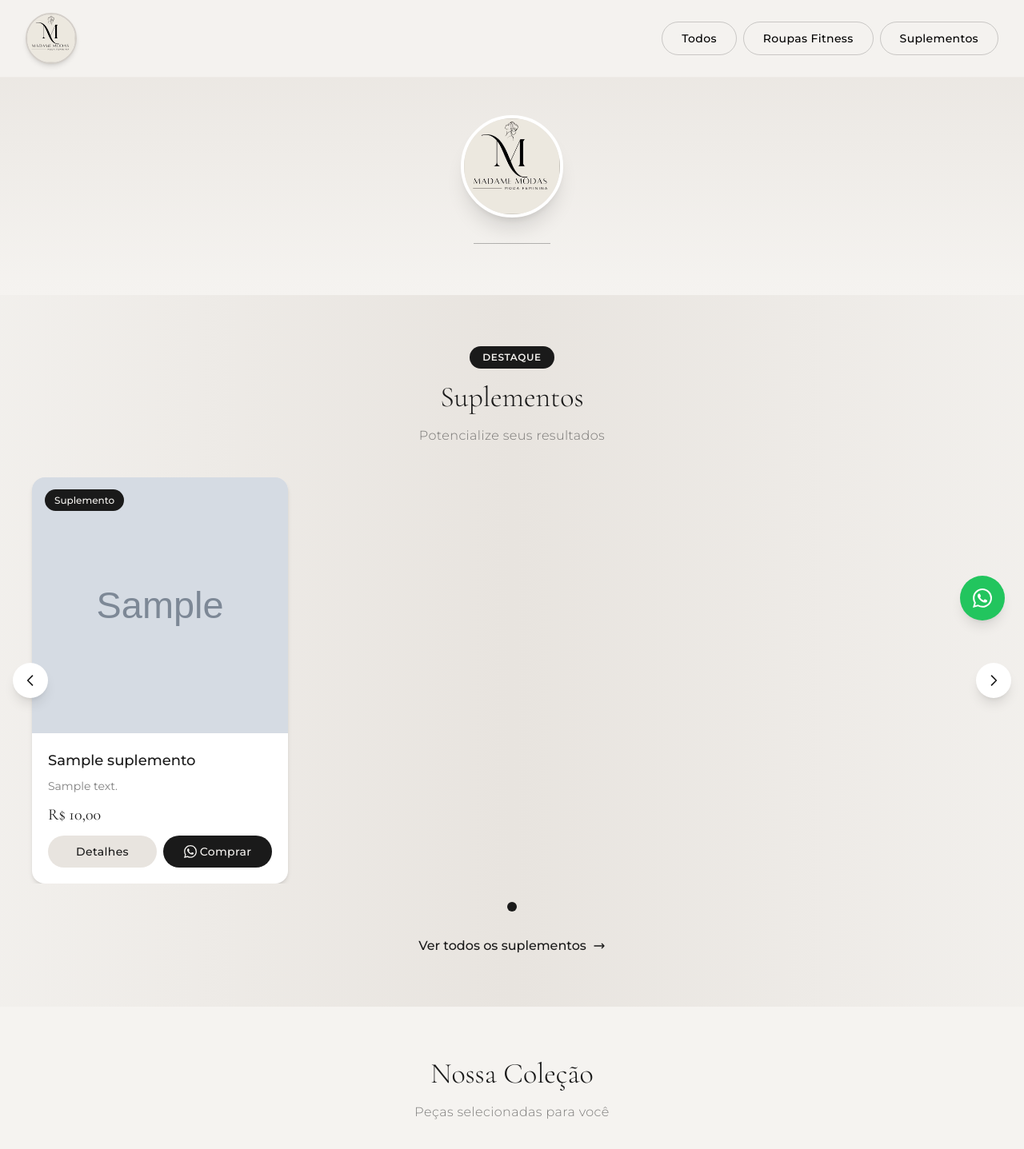
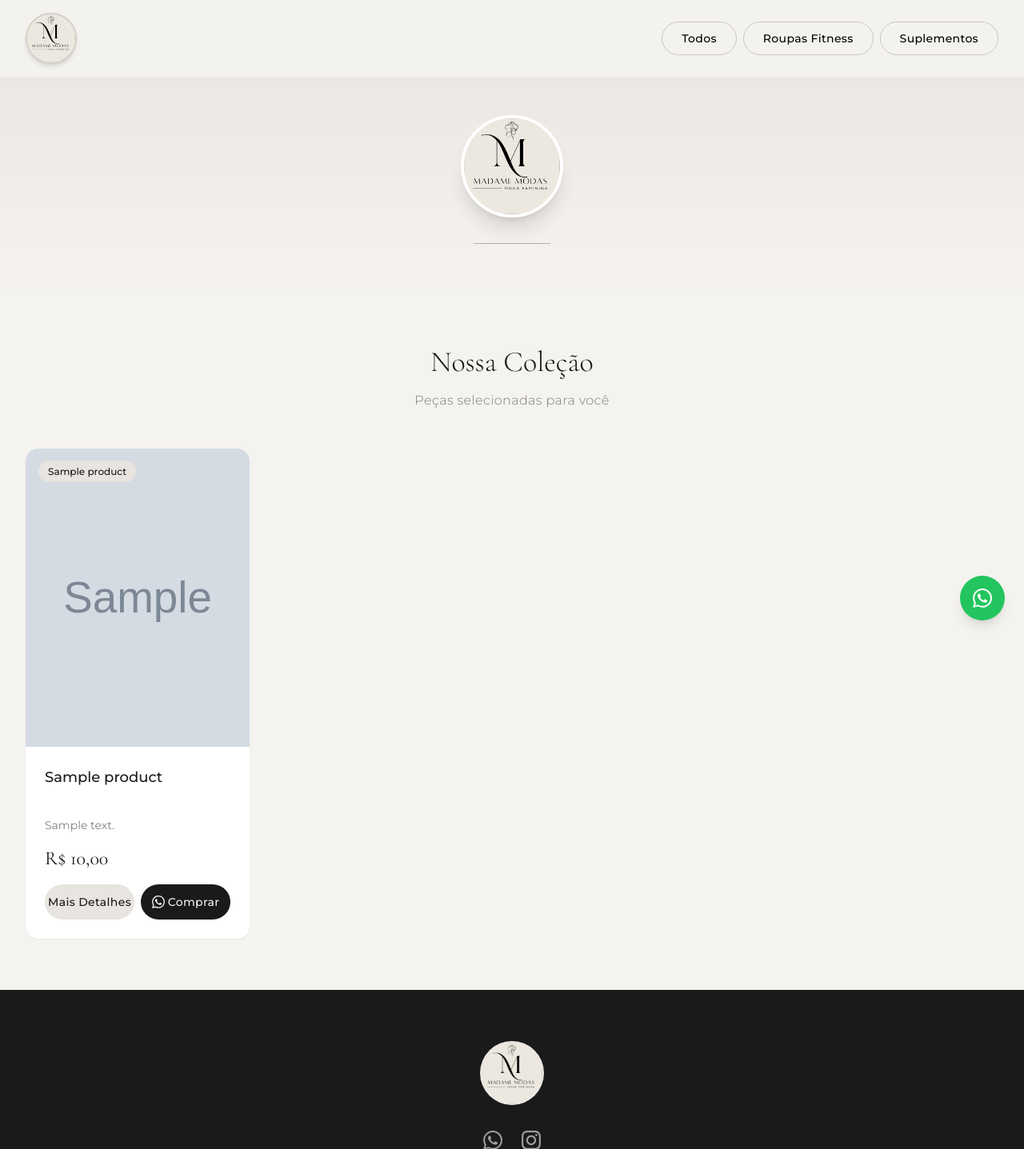
Before and after one commit to alanakaled10/madame_fitnes, a Node project: template views/index.ejs in a window 1280 px wide. Shown: the top 1437 px of the page at 80% size. Run offline with Node 20 templates, Linux system fonts and the light colour scheme; the template is opened without the code that fills it: most values are stand-ins (such as "Sample title", 1, 10 or a date in 2020); grey boxes marked "Sample" are stand-in pictures; some libraries are stand-ins or nearby versions.

Commit message:
Exibe destaque de suplementos apenas na categoria 'todos'
Co-Authored-By: Claude Opus 4.5 <noreply@anthropic.com>

```diff
--- a/views/index.ejs
+++ b/views/index.ejs
@@ -71,8 +71,8 @@
     </div>
 </section>
 
-<!-- Destaque Suplementos - Carrossel -->
-<% if (suplementos && suplementos.length > 0) { %>
+<!-- Destaque Suplementos - Carrossel (apenas na categoria "todos") -->
+<% if (suplementos && suplementos.length > 0 && activeCategory === 'all') { %>
 <section class="py-16 px-4 sm:px-6 lg:px-8 bg-gradient-to-r from-nude-dark/10 via-nude to-nude-dark/10">
     <div class="max-w-7xl mx-auto">
         <!-- Section Title -->
```
